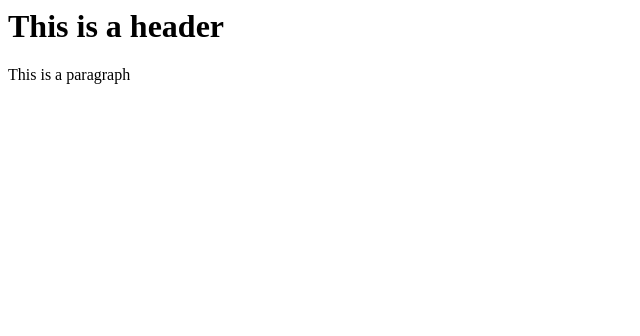
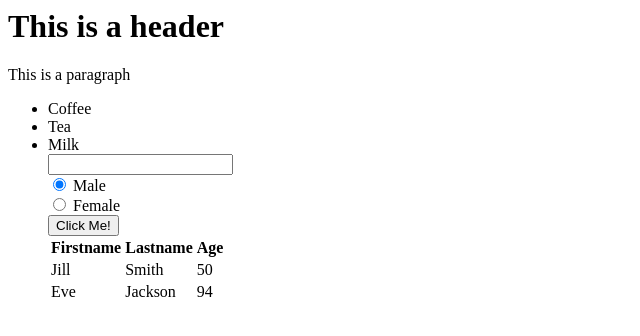
Before and after one commit to nancy134/cloudcomputing, a plain HTML site: page page1.html in a window 1280 px wide. Shown: the whole page, without its empty margins (0-640 px from the left). Drawn offline with Linux system fonts and the light colour scheme.

Commit message:
Add Page1

```diff
--- a/page1.html
+++ b/page1.html
@@ -2,5 +2,32 @@
 <body>
 <h1>This is a header</h1>
 <p>This is a paragraph</p>
+<ul>
+  <li>Coffee</li>
+  <li>Tea</li>
+  <li>Milk</li>
+<input type="text"><br>
+<input type="radio" name="gender" value="male" checked> Male<br>
+<input type="radio" name="gender" value="female"> Female<br>
+<input type="button" value="Click Me!"><br>
+<table>
+  <tr>
+    <th>Firstname</th>
+    <th>Lastname</th>
+    <th>Age</th>
+  </tr>
+  <tr>
+    <td>Jill</td>
+    <td>Smith</td>
+    <td>50</td>
+  </tr>
+  <tr>
+    <td>Eve</td>
+    <td>Jackson</td>
+    <td>94</td>
+  </tr>
+</table>
+
+</ul>
 </body>
 </html>
```
